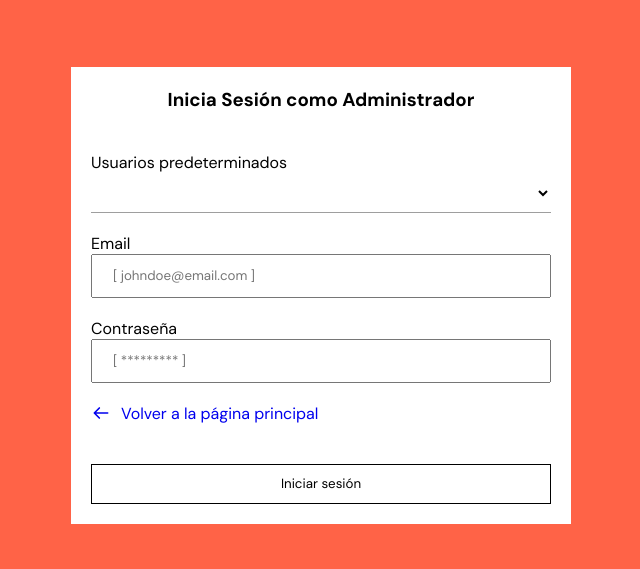
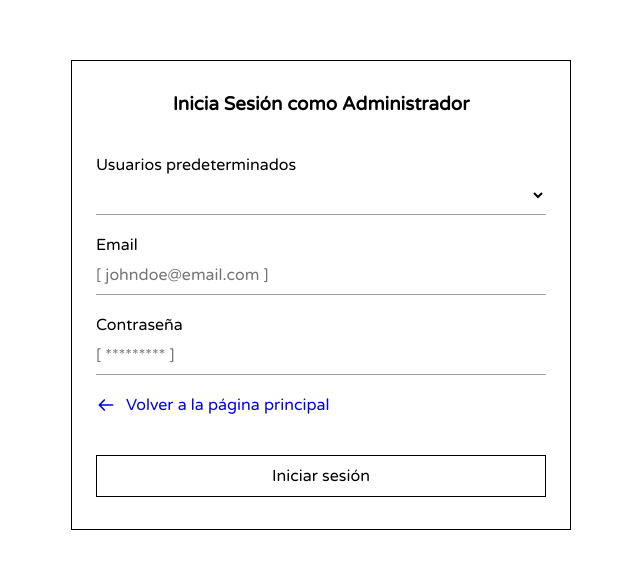
Before and after one commit to uno-nueve/albums-app, a React (Vite) app: page /login in a window 1280 px wide. Shown: the part 105-674 px from the top of the page, without its empty margins (319-959 px from the left). Built offline with nearby package versions, Linux system fonts and the light colour scheme.

Commit message:
Update UI components

```diff
--- a/src/App.css
+++ b/src/App.css
@@ -1,7 +1,9 @@
 @import url("https://fonts.googleapis.com/css2?family=DM+Sans:ital,opsz,wght@0,9..40,100..1000;1,9..40,100..1000&display=swap");
+@import url("https://fonts.googleapis.com/css2?family=Varela+Round&display=swap");
 
 :root {
     --dm-sans: DM Sans;
+    --varela-round: Varela Round;
 }
 
 * {
@@ -11,12 +13,12 @@
 }
 
 body {
-    font-family: var(--dm-sans);
+    font-family: var(--varela-round);
 }
 
 button,
 input {
-    font-family: var(--dm-sans);
+    font-family: var(--varela-round);
 }
 
 a {
--- a/src/components/ui/Button.js
+++ b/src/components/ui/Button.js
@@ -11,6 +11,7 @@ const Button = styled.button`
     color: black;
     border: 1px solid black;
     font-weight: 400;
+    font-size: 1rem;
 
     &:hover {
         background-color: black;
--- a/src/components/ui/FormWrapper.js
+++ b/src/components/ui/FormWrapper.js
@@ -1,7 +1,7 @@
 import styled from "styled-components";
 
 const FormWrapper = styled.form`
-    padding: 20px;
+    padding: 32px 24px;
     display: flex;
     min-width: 500px;
     flex-direction: column;
@@ -9,6 +9,7 @@ const FormWrapper = styled.form`
     align-items: center;
     justify-content: space-between;
     background-color: white;
+    border: 1px solid black;
 `;
 
 export default FormWrapper;
--- a/src/components/ui/Input.js
+++ b/src/components/ui/Input.js
@@ -3,7 +3,18 @@ import styled from "styled-components";
 const Input = styled.input`
     width: 100%;
     height: 40px;
-    padding: 20px;
+    padding: 20px, 0;
+    border: none;
+    border-bottom: 1px solid #9e9e9e;
+    font-size: 1rem;
+
+    &:hover {
+        border-color: black;
+    }
+
+    &:focus {
+        outline: none;
+    }
 `;
 
 export default Input;
--- a/src/components/ui/LayoutWrapper.js
+++ b/src/components/ui/LayoutWrapper.js
@@ -6,7 +6,6 @@ const LayoutWrapper = styled.main`
     justify-content: center;
     width: 100vw;
     height: 100vh;
-    background-color: tomato;
 `;
 
 export default LayoutWrapper;
--- a/src/routes/Home.jsx
+++ b/src/routes/Home.jsx
@@ -4,6 +4,8 @@ import GridCol from "../components/ui/GridCol";
 import Button from "../components/ui/Button";
 import { Link } from "react-router";
 import { ArrowNarrowRight } from "../components/ui/svgs";
+import { useContext } from "react";
+import { UserContext } from "../contexts/UserContext";
 
 const InlineButton = styled(Button)`
     max-width: 320px;
@@ -54,6 +56,8 @@ const BgImage = styled.img`
 `;
 
 export const Home = () => {
+    const user = useContext(UserContext);
+
     return (
         <>
             <GridLayout cols="repeat(2, minmax(0, 1fr))">
@@ -65,6 +69,16 @@ export const Home = () => {
                 </ImageCol>
                 <DisplayCol>
                     <h1>Hola Mundo</h1>
+                    {user ? (
+                        <StyledLink to="/dashboard">
+                            <InlineButton>
+                                Dashboard
+                                <ButtonIcon>
+                                    <ArrowNarrowRight />
+                                </ButtonIcon>
+                            </InlineButton>
+                        </StyledLink>
+                    ) : (
                         <StyledLink to="/albums">
                             <InlineButton>
                                 Comprar
@@ -73,6 +87,7 @@ export const Home = () => {
                                 </ButtonIcon>
                             </InlineButton>
                         </StyledLink>
+                    )}
                 </DisplayCol>
             </GridLayout>
         </>
```
Lines whose indentation alone changed are shown as unchanged.
